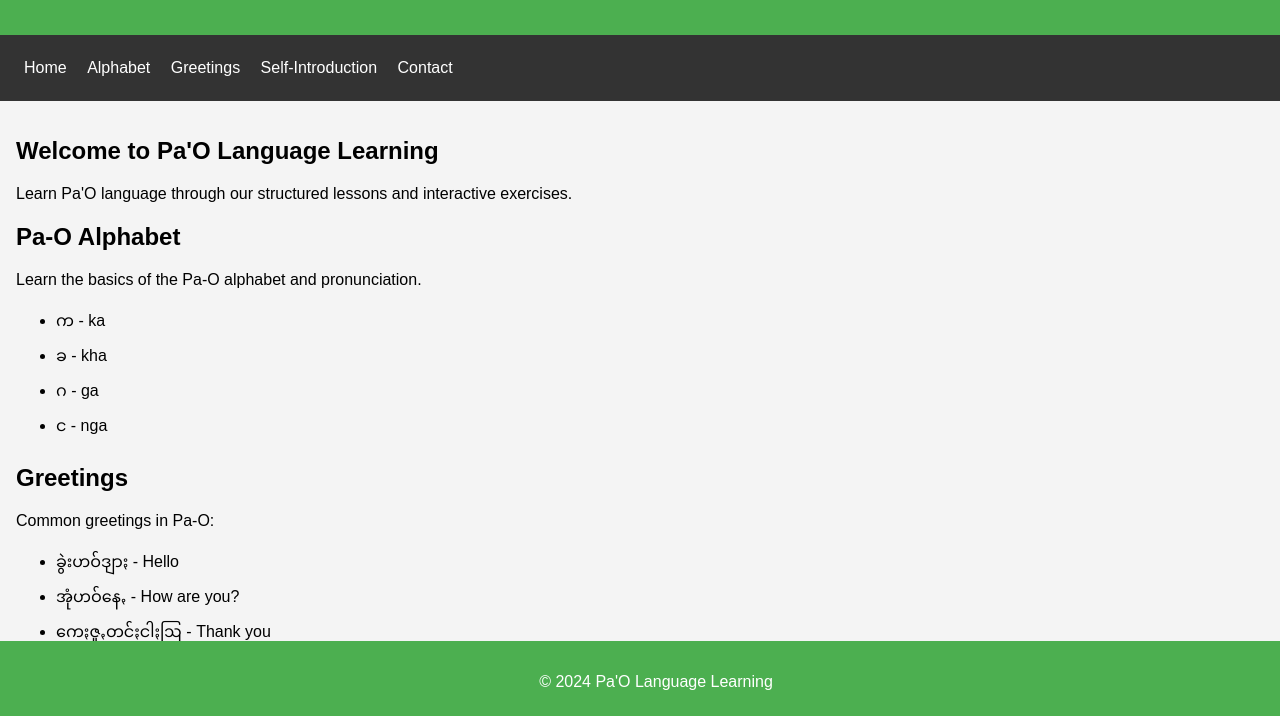
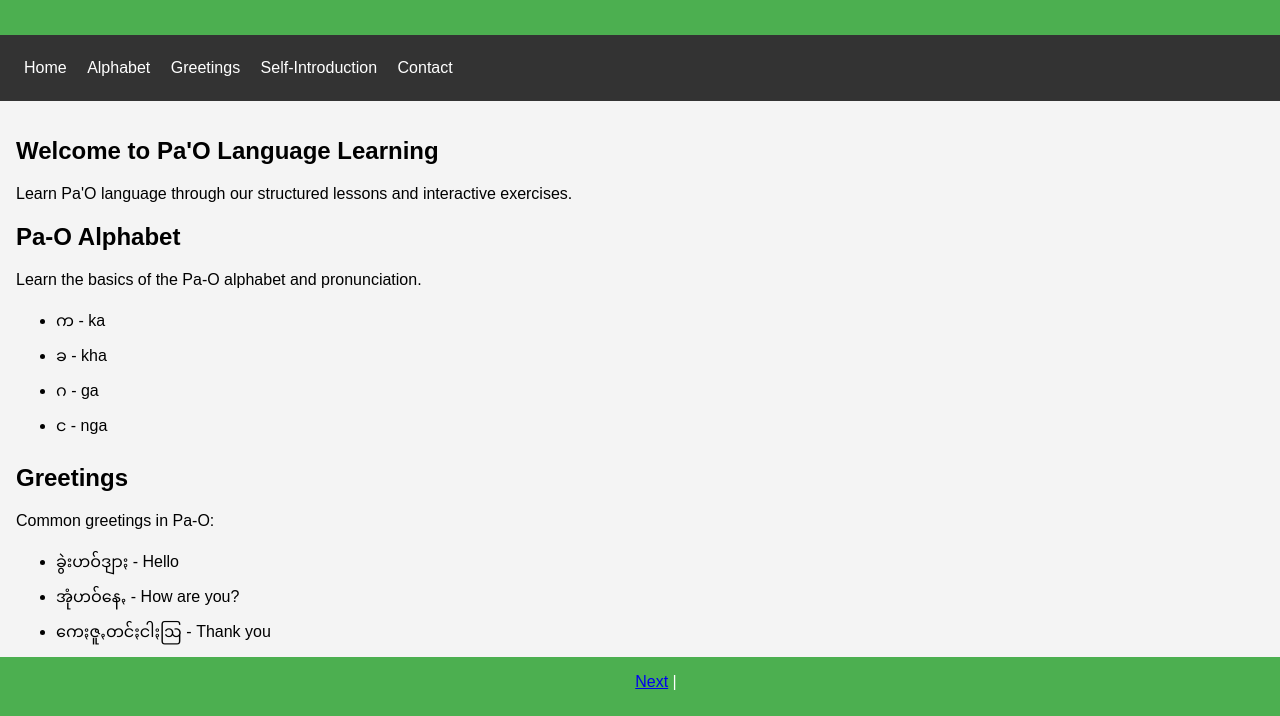
Before and after one commit to PNLA-UAV/Pa-O-Language, a plain HTML site: page index.html in a window 1280 px wide. Shown: the part 77-793 px from the top of the page. Drawn offline with Linux system fonts and the light colour scheme.

Commit message:
Update index.html

```diff
--- a/index.html
+++ b/index.html
@@ -1,4 +1,3 @@
-
 <!DOCTYPE html>
 <html lang="en">
 <head>
@@ -162,6 +161,6 @@ Numbers
 </p>        </ul>        </section>
     </main>
     <footer>
-        <p>&copy; 2024 Pa'O Language Learning</p>
+        <a href="/Pa-O Language l1.">Next</a> |</p>
     </footer>
 </body>
```
